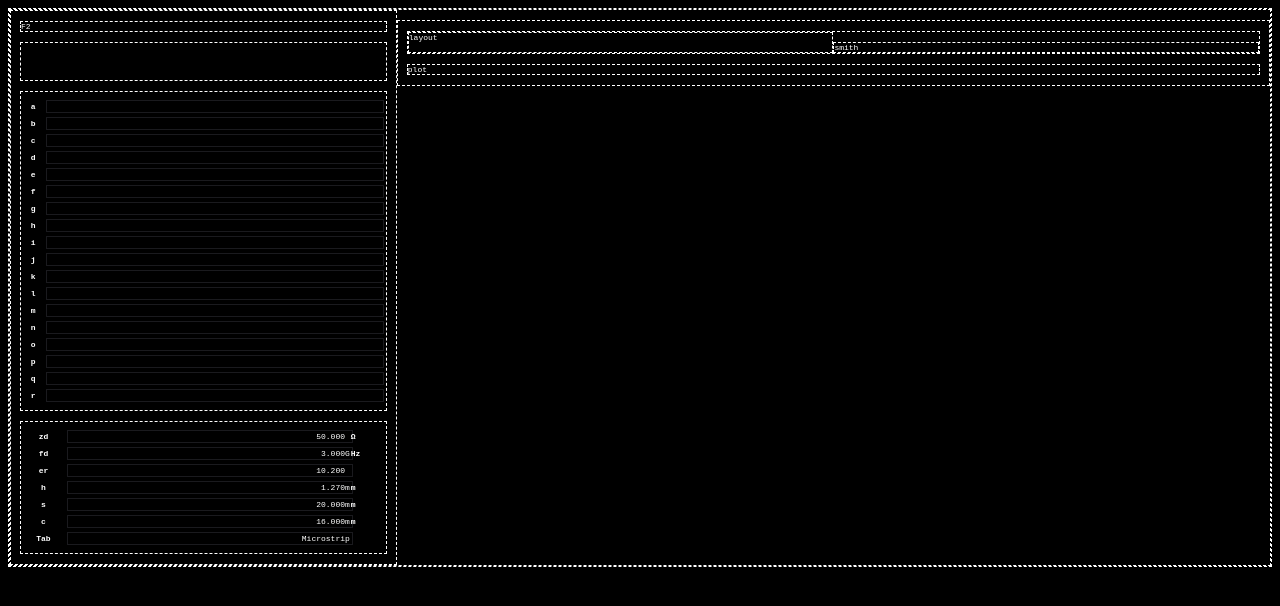
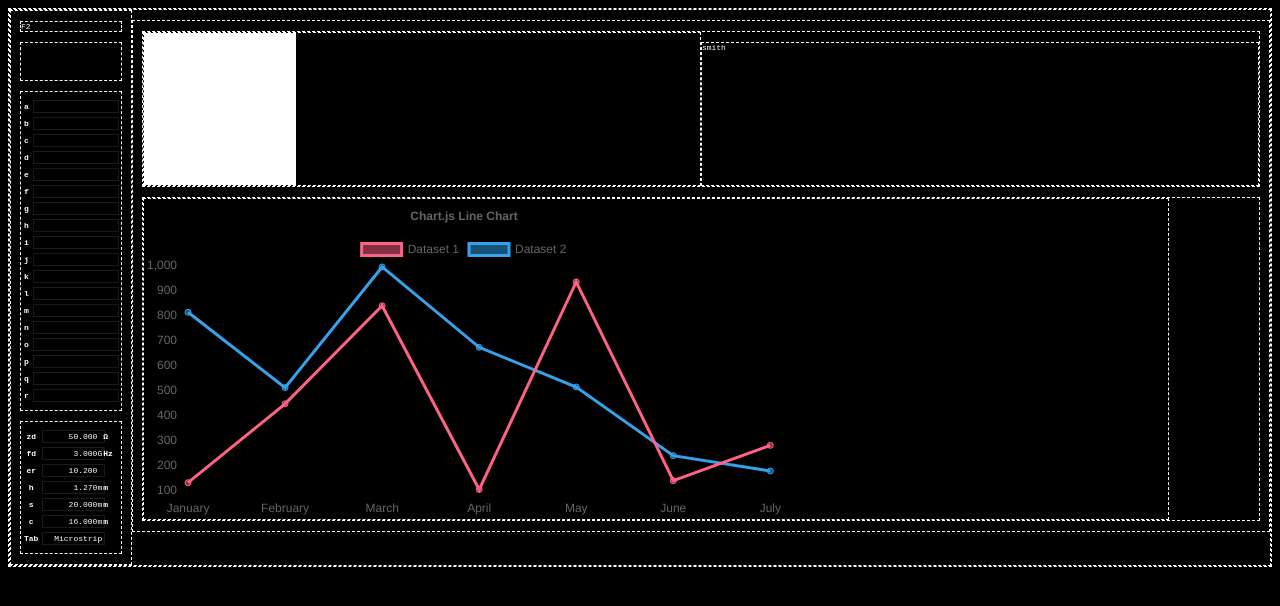
Before and after one commit to LindirQuenya/puff, a React (Vite) app in the folder rust/accarcendele/: page / in a window 1280 px wide. Shown: the top 606 px of the page. Built offline with nearby package versions, Linux system fonts and the light colour scheme.

Commit message:
feat: add basic frame of the rest of the UI

```diff
--- a/rust/accarcendele/package.json
+++ b/rust/accarcendele/package.json
@@ -14,7 +14,9 @@
   "dependencies": {
     "@tauri-apps/api": ">=2.0.0-beta.0",
     "@tauri-apps/plugin-shell": ">=2.0.0-beta.0",
+    "chart.js": "^4.4.3",
     "react": "^18.2.0",
+    "react-chartjs-2": "^5.2.0",
     "react-dom": "^18.2.0"
   },
   "devDependencies": {
--- a/rust/accarcendele/src/App.tsx
+++ b/rust/accarcendele/src/App.tsx
@@ -4,6 +4,8 @@ import { Parts } from "./Parts";
 import "./main.css";
 import { Message } from "./Message";
 import { PartDimensions } from "./types";
+import { Layout } from "./Layout";
+import { Plot } from "./Plot";
 
 // TODO: selected part for F1 screen.
 // TODO: react devtools
@@ -22,16 +24,12 @@ export default function App() {
       </div>
       <div id="graphcol" className="column">
         <div id="layoutsmithrow" className="row">
-          <div id="layout">
-            <a>layout</a>
-          </div>
+          <Layout/>
           <div id="smith">
             <a>smith</a>
           </div>
         </div>
-        <div id="plot">
-          <a>plot</a>
-        </div>
+        <Plot/>
       </div>
     </div>
   );
--- /dev/null
+++ b/rust/accarcendele/src/Layout.css
@@ -0,0 +1,5 @@
+#layoutCanvas {
+	height: 100%;
+	aspect-ratio: 1 / 1;
+	background-color: white;
+}
--- /dev/null
+++ b/rust/accarcendele/src/Layout.tsx
@@ -0,0 +1,7 @@
+import './Layout.css';
+
+export function Layout() {
+	return (<div id="layout">
+		<canvas id="layoutCanvas"/>
+	</div>);
+}
--- /dev/null
+++ b/rust/accarcendele/src/Plot.css
@@ -0,0 +1,5 @@
+#chart-container {
+	position: relative;
+	height:40vh;
+	width:80vw;
+}
--- /dev/null
+++ b/rust/accarcendele/src/Plot.tsx
@@ -0,0 +1,64 @@
+import {
+  Chart as ChartJS,
+  CategoryScale,
+  LinearScale,
+  PointElement,
+  LineElement,
+  Title,
+  Tooltip,
+  Legend,
+} from 'chart.js';
+import { Line } from 'react-chartjs-2';
+import './Plot.css';
+
+ChartJS.register(
+  CategoryScale,
+  LinearScale,
+  PointElement,
+  LineElement,
+  Title,
+  Tooltip,
+  Legend
+);
+
+const options = {
+  responsive: true,
+  plugins: {
+    legend: {
+      position: 'top' as const,
+    },
+    title: {
+      display: true,
+      text: 'Chart.js Line Chart',
+    },
+  },
+};
+
+const labels = ['January', 'February', 'March', 'April', 'May', 'June', 'July'];
+
+const data = {
+  labels,
+  datasets: [
+    {
+      label: 'Dataset 1',
+      data: labels.map(() => Math.random()*1000),
+      borderColor: 'rgb(255, 99, 132)',
+      backgroundColor: 'rgba(255, 99, 132, 0.5)',
+    },
+    {
+      label: 'Dataset 2',
+      data: labels.map(() => Math.random()*1000),
+      borderColor: 'rgb(53, 162, 235)',
+      backgroundColor: 'rgba(53, 162, 235, 0.5)',
+    },
+  ],
+};
+
+
+export function Plot() {
+	return (<div id="plot">
+		<div id="chart-container">
+    <Line options={options} data={data} />
+</div>
+	</div>);
+}
--- a/rust/accarcendele/src/main.css
+++ b/rust/accarcendele/src/main.css
@@ -61,10 +61,12 @@ div + div {
   width: 100%;
 }
 #graphcol {
-  flex-basis: 70%;
+  flex-grow: 9;
 }
 #textcol {
-  flex-basis: 30%;
+  flex-basis: 90px;
+  flex-grow: 1;
+  flex-shrink: 0;
 }
 #layout {
   flex-basis: 50%;
@@ -74,6 +76,7 @@ div + div {
 }
 #layoutsmithrow {
   width: 100%;
+  flex-basis: 50%;
 }
 #plot {
   width: 100%;
```
Also changed, not shown: 1 other file (tests, documents, lock files or other folders).
